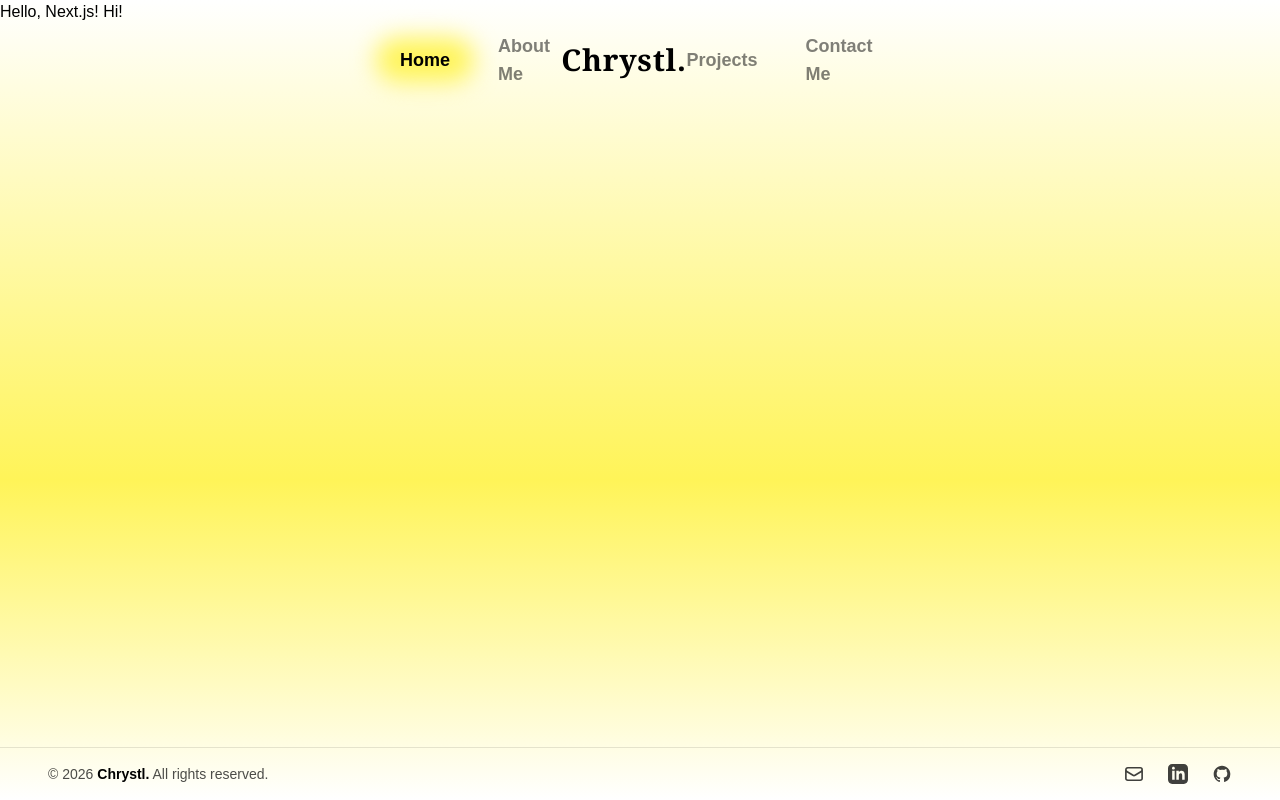
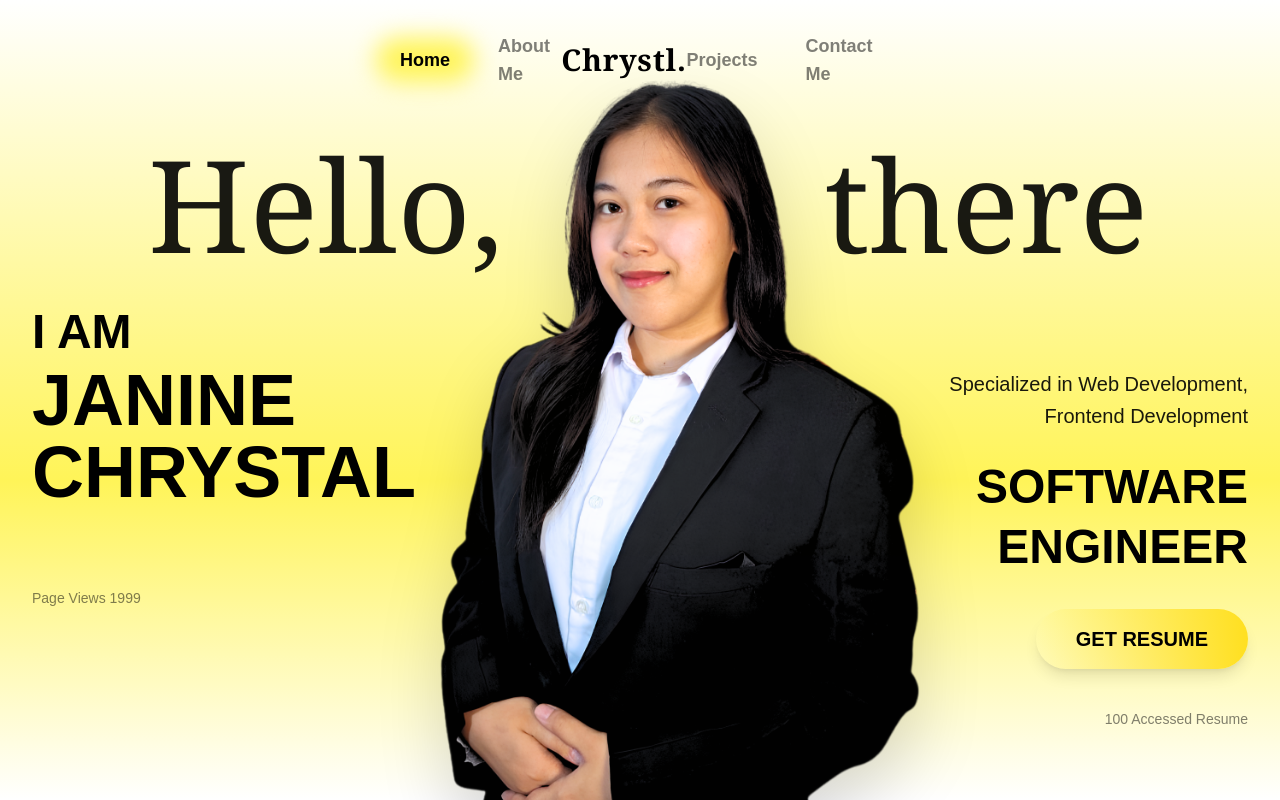
Before and after one commit to JanineChrystal/SE-Internship-Projects-2026, a Next.js app in the folder janine-portfolio/: page /home in a window 1280 px wide. Shown: the top 800 px of the page. Built offline with nearby package versions, Linux system fonts and the light colour scheme.

Commit message:
feat(home): Created the hero section in home page while also adding the imports of the about, projects, and contact sections

```diff
--- a/janine-portfolio/src/app/globals.css
+++ b/janine-portfolio/src/app/globals.css
@@ -10,3 +10,19 @@ body {
 	color: #000000;
 	font-family: Arial, Helvetica, sans-serif;
 }
+
+/*** CUSTOM STYLES ***/
+.layout-hero-grid {
+	grid-template-columns: minmax(0, 1fr) minmax(0, 1.5fr) minmax(0, 1fr);
+}
+
+/* Responsive height guard for the portrait image container */
+.layout-hero-portrait {
+	min-height: 500px;
+}
+
+@media (min-width: 768px) {
+	.layout-hero-portrait {
+		min-height: 700px;
+	}
+}
--- a/janine-portfolio/src/app/home/page.tsx
+++ b/janine-portfolio/src/app/home/page.tsx
@@ -1,3 +1,18 @@
-export default function Home() {
-	return <h1>Hello, Next.js! Hi!</h1>;
-}
+import About from "../../components/sections/home/about";
+import Contact from "../../components/sections/home/contact";
+//Sections
+import Hero from "../../components/sections/home/hero";
+import Projects from "../../components/sections/home/projects";
+
+const HomePage = () => {
+	return (
+		<main className="flex flex-col w-full grow">
+			<Hero />
+			<About />
+			<Projects />
+			<Contact />
+		</main>
+	);
+};
+
+export default HomePage;
--- a/janine-portfolio/src/app/layout.tsx
+++ b/janine-portfolio/src/app/layout.tsx
@@ -15,9 +15,9 @@ export default function RootLayout({
 }) {
 	return (
 		<html lang="en">
-			<body className="min-h-screen flex flex-col m-0 p-0 overflow-hidden">
+			<body className="min-h-screen flex flex-col m-0 p-0">
 				<Navbar />
-				<main className="flex-1">{children}</main>
+				{children}
 				<Footer />
 			</body>
 		</html>
--- a/janine-portfolio/src/components/buttons/button.tsx
+++ b/janine-portfolio/src/components/buttons/button.tsx
@@ -1,4 +1,4 @@
-import React from "react";
+import type React from "react";
 
 interface ButtonProps extends React.ButtonHTMLAttributes<HTMLButtonElement> {
 	children: React.ReactNode;
--- a/janine-portfolio/src/components/sections/home/about.tsx
+++ b/janine-portfolio/src/components/sections/home/about.tsx
@@ -0,0 +1,7 @@
+const About = () => {
+	return (
+		<section className="relative w-full max-w-7xl mx-auto min-h-[80vh] flex flex-col justify-center px-8 pt-12"></section>
+	);
+};
+
+export default About;
--- a/janine-portfolio/src/components/sections/home/contact.tsx
+++ b/janine-portfolio/src/components/sections/home/contact.tsx
@@ -0,0 +1,7 @@
+const Contact = () => {
+	return (
+		<section className="relative w-full max-w-7xl mx-auto min-h-[80vh] flex flex-col justify-center px-8 pt-12"></section>
+	);
+};
+
+export default Contact;
--- a/janine-portfolio/src/components/sections/home/hero.tsx
+++ b/janine-portfolio/src/components/sections/home/hero.tsx
@@ -0,0 +1,62 @@
+import Image from "next/image";
+import Button from "../../buttons/button";
+
+const Hero = () => {
+	return (
+		<section className="relative w-full max-w-7xl mx-auto min-h-[80vh] flex flex-col justify-center px-8 pt-12">
+			{/* Background cursive text layer pushed behind the main content */}
+			<div className="absolute top-35 left-2 w-full flex justify-between px-35 -z-10 pointer-events-none select-none">
+				<span className="text-9xl font-serif text-black/90">Hello,</span>
+				<span className="text-9xl font-serif text-black/90">there</span>
+			</div>
+
+			<div className="grid grid-cols-1 md:grid-cols-[1fr_1.5fr_1fr] gap-8 items-center w-full">
+				{/* Left Column */}
+				<div className="flex flex-col z-10 pt-30">
+					<h2 className="text-5xl font-black text-black uppercase mb-2">
+						I Am
+					</h2>
+					<h1 className="text-7xl font-black leading-none uppercase bg-clip-text ">
+						Janine
+						<br />
+						Chrystal
+					</h1>
+					<span className="mt-20 text-sm text-black/50 font-medium">
+						Page Views 1999
+					</span>
+				</div>
+
+				<div className="relative top-15 flex justify-center z-20 w-full layout-hero-portrait">
+					<Image
+						src="/profile.png"
+						alt="Janine Chrystal Portrait"
+						fill
+						sizes="(max-width: 768px) 100vw, 50vw"
+						className="object-contain drop-shadow-2xl scale-110 md:scale-125"
+						priority
+					/>
+				</div>
+
+				{/* Right Column */}
+				<div className="flex flex-col z-10 pt-75 md:items-end text-left md:text-right">
+					<p className="text-xl font-medium text-black/90 max-w-sm mb-6 leading-relaxed">
+						Specialized in Web Development, Frontend Development
+					</p>
+					<h2 className="text-5xl font-black leading-tight uppercase mb-8">
+						Software
+						<br />
+						Engineer
+					</h2>
+					<div>
+						<Button>GET RESUME</Button>
+					</div>
+					<span className="mt-10 text-sm text-black/50 font-medium">
+						100 Accessed Resume
+					</span>
+				</div>
+			</div>
+		</section>
+	);
+};
+
+export default Hero;
--- a/janine-portfolio/src/components/sections/home/projects.tsx
+++ b/janine-portfolio/src/components/sections/home/projects.tsx
@@ -0,0 +1,7 @@
+const Projects = () => {
+	return (
+		<section className="relative w-full max-w-7xl mx-auto min-h-[80vh] flex flex-col justify-center px-8 pt-12"></section>
+	);
+};
+
+export default Projects;
```
